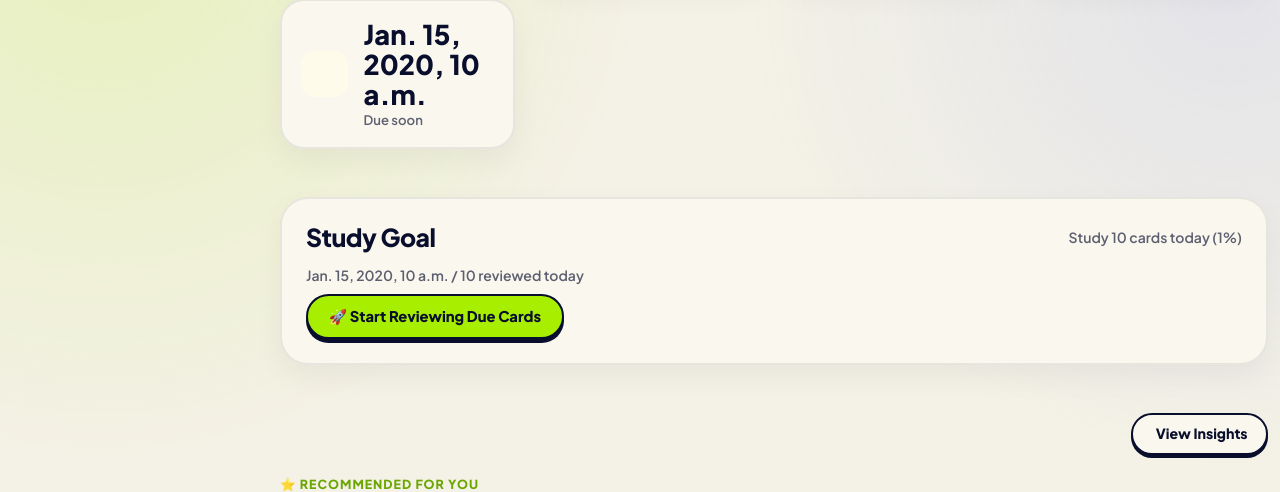
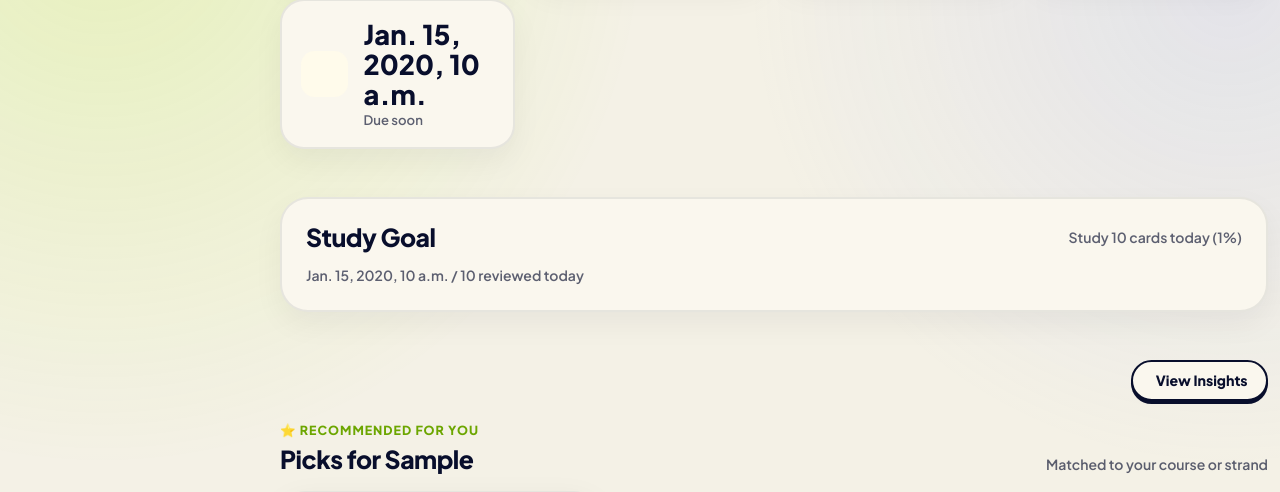
Before and after one commit to zackquixote/TUPAS, a Django app: template templates/tupas/dashboard.html in a window 1280 px wide. Shown: the part 878-1370 px from the top of the page. Run offline with Django 5.2, Linux system fonts and the light colour scheme; the template is opened without the code that fills it: most values are stand-ins (such as "Sample title", 1, 10 or a date in 2020); some libraries are stand-ins or nearby versions.

Commit message:
Guard Study Goal button when no due deck

```diff
--- a/templates/tupas/dashboard.html
+++ b/templates/tupas/dashboard.html
@@ -197,10 +197,11 @@
         <div class="progress-bar-fill" style="width: {{ goal_percent }}%"></div>
     </div>
     <div class="small text-muted-soft mt-1">{{ today_reviewed }} / {{ daily_goal }} reviewed today</div>
-    <button type="button" class="btn btn-sm btn-brand mt-2" id="boost-study-btn"
-            data-boost-url="{% url 'tupas:flip_mode' due_deck.id %}">
+    {% if due_deck %}
+    <a class="btn btn-sm btn-brand mt-2" href="{% url 'tupas:flip_mode' due_deck.id %}">
         🚀 Start Reviewing Due Cards
-    </button>
+    </a>
+    {% endif %}
 </div>
 {% endif %}
 
```
